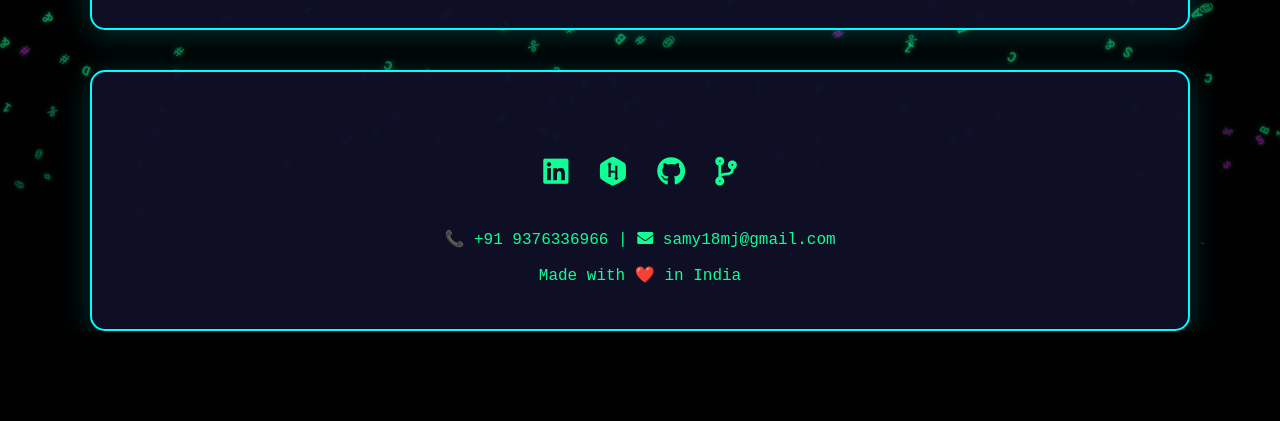
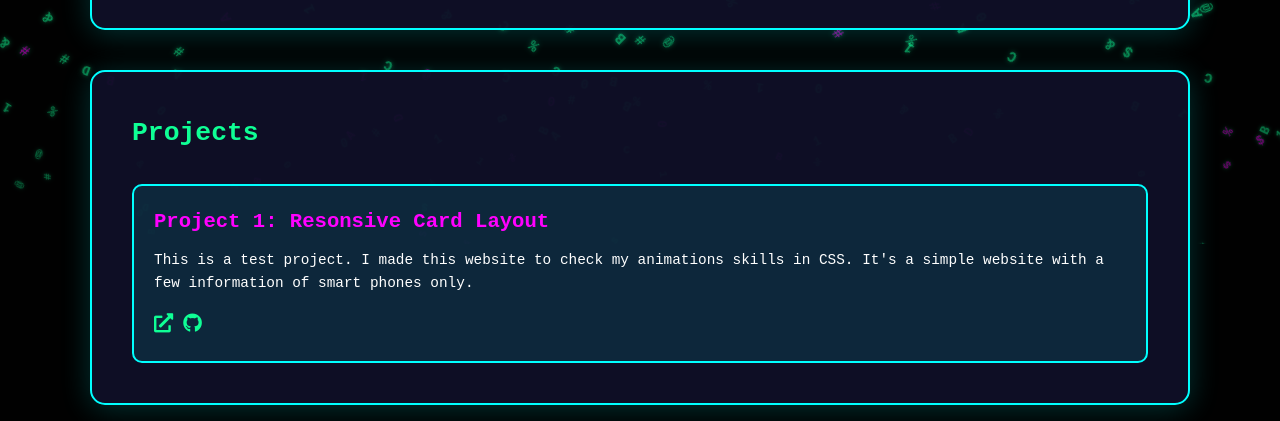
Before and after one commit to SameerSingh369/MyPortfolio, a plain HTML site: page index.html in a window 1280 px wide. Shown: the part 556-977 px from the top of the page. Before the commit the page ends 887 px from the top, so only its background shows below. Drawn offline with Linux system fonts and the light colour scheme.

Commit message:
index.html

```diff
--- a/index.html
+++ b/index.html
@@ -158,6 +158,67 @@
             box-shadow: 0 0 25px var(--neon-blue), 0 0 15px var(--neon-pink);
         }
 
+        .projects-section {
+            background-color: var(--card-background);
+            padding: 40px;
+            border-radius: 15px;
+            border: 2px solid var(--neon-blue);
+            box-shadow: 0 4px 30px rgba(0, 255, 255, 0.2);
+            margin-bottom: 40px;
+            animation: fadeIn 2s ease-out;
+        }
+
+        .projects-section h2 {
+            color: var(--neon-green);
+        }
+
+        .projects-grid {
+            display: grid;
+            grid-template-columns: repeat(auto-fit, minmax(250px, 1fr));
+            gap: 20px;
+            margin-top: 30px;
+        }
+
+        .project-card {
+            background-color: rgba(0, 255, 255, 0.1);
+            border: 2px solid var(--neon-blue);
+            border-radius: 10px;
+            padding: 20px;
+            transition: all 0.4s ease;
+        }
+
+        .project-card:hover {
+            transform: translateY(-5px);
+            box-shadow: 0 0 25px var(--neon-blue), 0 0 15px var(--neon-pink);
+        }
+
+        .project-card h3 {
+            color: var(--neon-pink);
+            margin-bottom: 10px;
+        }
+
+        .project-card p {
+            color: var(--white);
+            font-size: 0.9rem;
+            margin-bottom: 15px;
+        }
+
+        .project-links {
+            display: flex;
+            gap: 10px;
+        }
+
+        .project-links a {
+            color: var(--neon-green);
+            text-decoration: none;
+            font-size: 1.2rem;
+            transition: transform 0.3s ease;
+        }
+
+        .project-links a:hover {
+            transform: scale(1.2);
+        }
+
         .contact-links {
             display: flex;
             justify-content: center;
@@ -255,6 +316,20 @@
                 <div class="skill-tag"><i class="fab fa-python"></i> Python</div>
             </div>
         </div>
+        <div class="projects-section">
+            <h2>Projects</h2>
+            <div class="projects-grid">
+                <div class="project-card">
+                    <h3>Project 1: Resonsive Card Layout</h3>
+                    <p>This is a test project. I made this website to check my animations skills in CSS. It's a simple website with a few information of smart phones only.</p>
+                    <div class="project-links">
+                        <a href="https://sameersingh369.github.io/Responsive-cardLayout/" target="_blank" title="View Project"><i class="fas fa-external-link-alt"></i></a>
+                        <a href="https://github.com/SameerSingh369/Responsive-cardLayout" target="_blank" title="View Code"><i class="fab fa-github"></i></a>
+                    </div>
+                </div>
+
+            </div>
+        </div>
         <div class="contact-section">
             <div class="contact-links">
                 <a href="https://www.linkedin.com/in/sameer-singh-974870280" target="_blank" title="LinkedIn">
```
